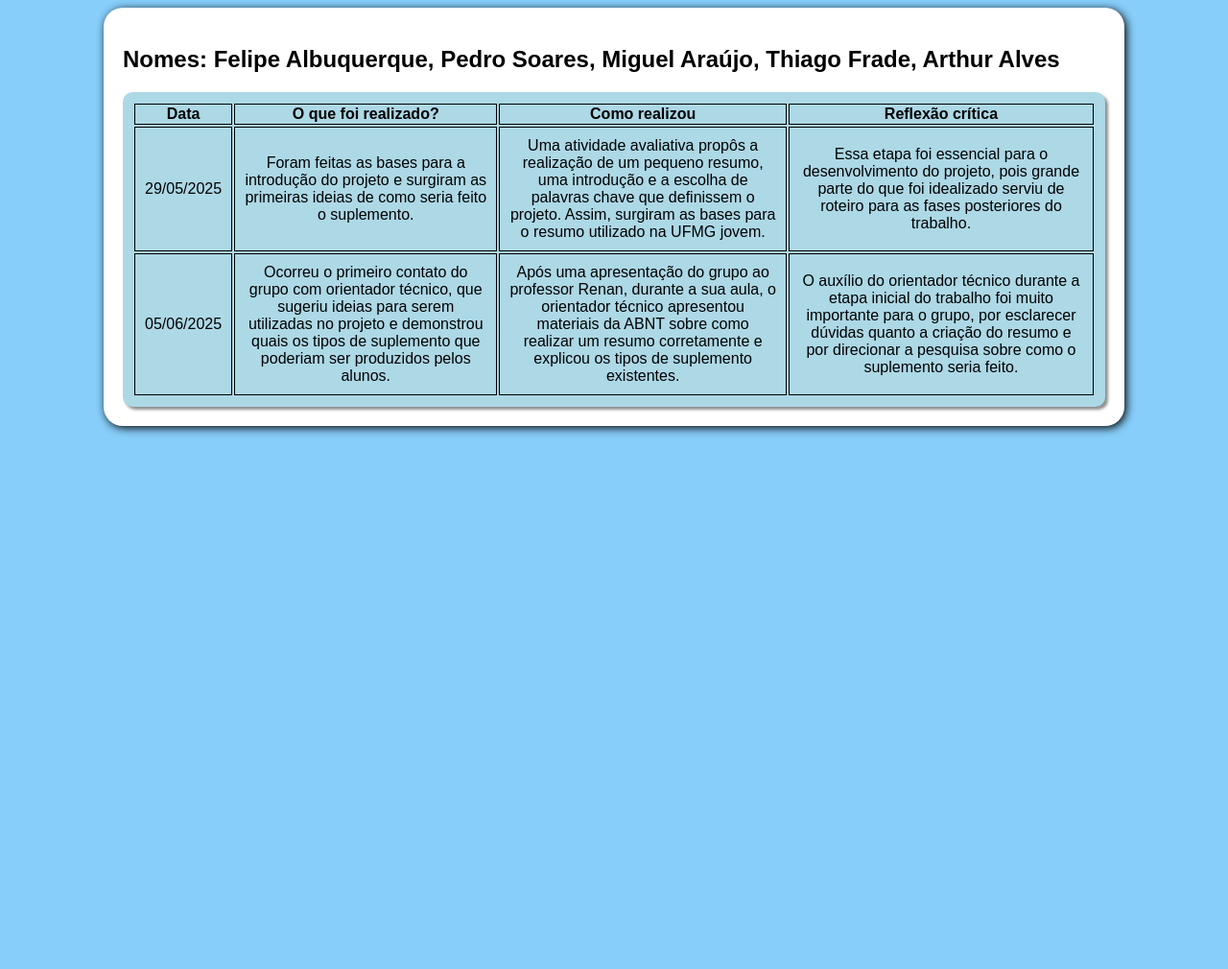
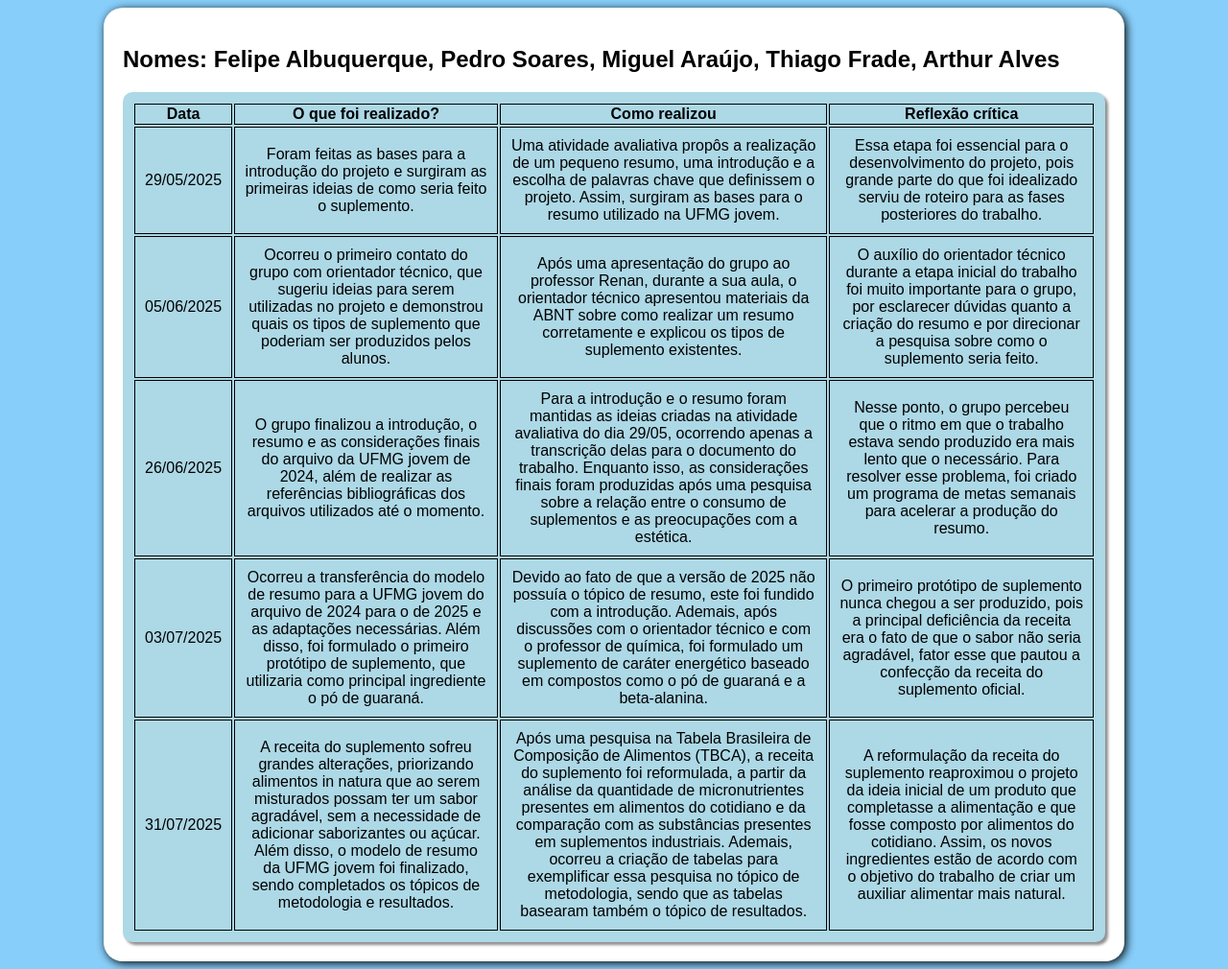
Before and after one commit to kkfelpe/relatorioICT, a plain HTML site: page index.html in a window 1280 px wide. Shown: the whole page at 96% size. Before the commit the page ends 800 px from the top, so only its background shows below. Drawn offline with Linux system fonts and the light colour scheme.

Commit message:
Update index.html

```diff
--- a/index.html
+++ b/index.html
@@ -100,6 +100,7 @@
 td{
     border: 1px solid black;
     padding: 10px;
+
 }
 
     </style>
@@ -126,6 +127,24 @@ td{
                         <td>Após uma apresentação do grupo ao professor Renan, durante a sua aula, o orientador técnico apresentou materiais da ABNT sobre como realizar um resumo corretamente e explicou os tipos de suplemento existentes.</td>
                         <td>O auxílio do orientador técnico durante a etapa inicial do trabalho foi muito importante para o grupo, por esclarecer dúvidas quanto a criação do resumo e por direcionar a pesquisa sobre como o suplemento seria feito.</td>
                     </tr>
+                    <tr>
+                        <td>26/06/2025</td>
+                        <td>O grupo finalizou a introdução, o resumo e as considerações finais do arquivo da UFMG jovem de 2024, além de realizar as referências bibliográficas dos arquivos utilizados até o momento.</td>
+                        <td>Para a introdução e o resumo foram mantidas as ideias criadas na atividade avaliativa do dia 29/05, ocorrendo apenas a transcrição delas para o documento do trabalho. Enquanto isso, as considerações finais foram produzidas após uma pesquisa sobre a relação entre o consumo de suplementos e as preocupações com a estética.</td>
+                        <td> Nesse ponto, o grupo percebeu que o ritmo em que o trabalho estava sendo produzido era mais lento que o necessário. Para resolver esse problema, foi criado um programa de metas semanais para acelerar a produção do resumo.</td>
+                    </tr>
+                    <tr>
+                        <td>03/07/2025</td>
+                        <td>Ocorreu a transferência do modelo de resumo para a UFMG jovem do arquivo de 2024 para o de 2025 e as adaptações necessárias. Além disso, foi formulado o primeiro protótipo de suplemento, que utilizaria como principal ingrediente o pó de guaraná.</td>
+                        <td>Devido ao fato de que a versão de 2025 não possuía o tópico de resumo, este foi fundido com a introdução. Ademais, após discussões com o orientador técnico e com o professor de química, foi formulado um suplemento de caráter energético baseado em compostos como o pó de guaraná e a beta-alanina.</td>
+                        <td>O primeiro protótipo de suplemento nunca chegou a ser produzido, pois a principal deficiência da receita era o fato de que o sabor não seria agradável, fator esse que pautou a confecção da receita do suplemento oficial.</td>
+                    </tr>
+                    <tr>
+                        <td>31/07/2025</td>
+                        <td> A receita do suplemento sofreu grandes alterações, priorizando alimentos in natura que ao serem misturados possam ter um sabor agradável, sem a necessidade de adicionar saborizantes ou açúcar. Além disso, o modelo de resumo da UFMG jovem foi finalizado, sendo completados os tópicos de metodologia e resultados.</td>
+                        <td>Após uma pesquisa na Tabela Brasileira de Composição de Alimentos (TBCA), a receita do suplemento foi reformulada, a partir da análise da quantidade de micronutrientes presentes em alimentos do cotidiano e da comparação com as substâncias presentes em suplementos industriais. Ademais, ocorreu a criação de tabelas para exemplificar essa pesquisa no tópico de metodologia, sendo que as tabelas basearam também o tópico de resultados.</td>
+                        <td> A reformulação da receita do suplemento reaproximou o projeto da ideia inicial de um produto que completasse a alimentação e que fosse composto por alimentos do cotidiano. Assim, os novos ingredientes estão de acordo com o objetivo do trabalho de criar um auxiliar alimentar mais natural.</td>
+                    </tr>
             </tbody>
         </table>
     </main>
```
